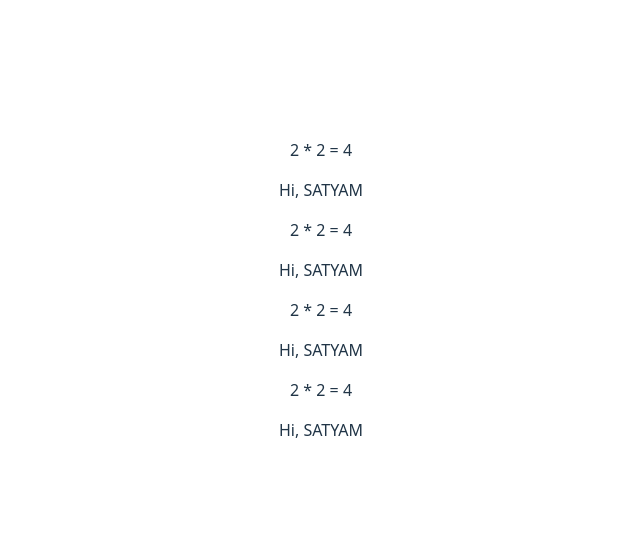
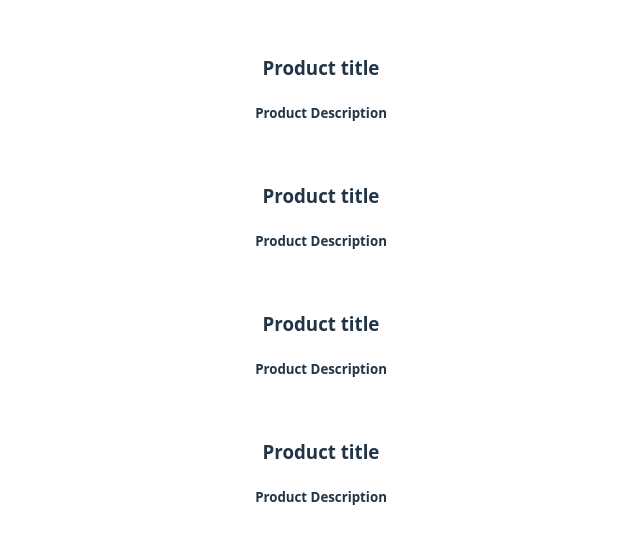
Before and after one commit to CrysPy-SAM/basic-react-app, a React (Vite) app: page / in a window 1280 px wide. Shown: the part 110-654 px from the top of the page, without its empty margins (319-959 px from the left). Built offline with nearby package versions, Linux system fonts and the light colour scheme.

Commit message:
Initial commit

```diff
--- a/src/App.jsx
+++ b/src/App.jsx
@@ -1,15 +1,10 @@
 import "./App.css"
 import Title from "./Title.jsx";
+import ProductTab from "./ProductTab.jsx";
 
 function App(){
-  return(
-   <>
-    <Title/>
-     <Title/>
-      <Title/>
-     <Title/>
-   </>
-  );
+  return <ProductTab />;
+
 }
 
-export default App
+export default App;
--- /dev/null
+++ b/src/Product.css
@@ -0,0 +1,6 @@
+.Product{
+    border: 1px solid white;
+    border-radius: 24px;
+    margin-bottom: 15px;
+    padding: 0 5px 0 5px;
+}
--- /dev/null
+++ b/src/Product.jsx
@@ -0,0 +1,12 @@
+import "./Product.css"
+
+function Product() {
+    return (
+        <div className="Product">
+            <h3>Product title</h3>
+            <h5>Product Description</h5>
+        </div>
+    )
+}
+
+export default Product;
--- /dev/null
+++ b/src/ProductTab.jsx
@@ -0,0 +1,15 @@
+import Product from "./Product.jsx";
+
+function ProductTab(){
+    return(
+
+     <>
+     <Product/>
+     <Product/>
+     <Product/>
+     <Product/>
+     </>
+    );
+}
+
+export default ProductTab;
```
